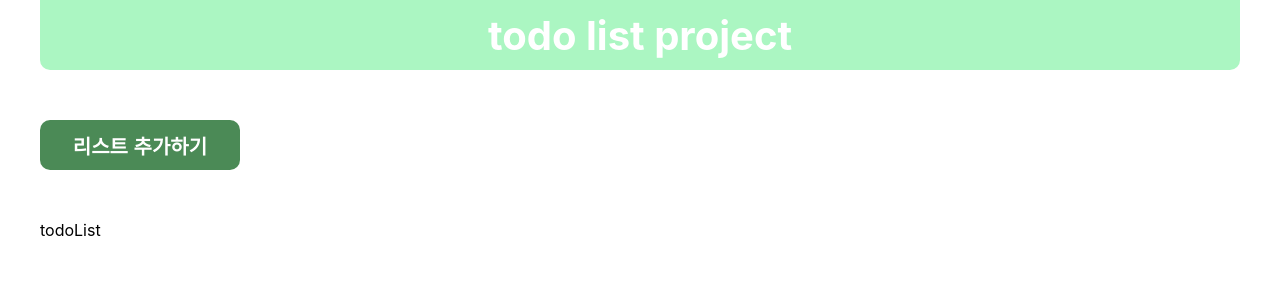
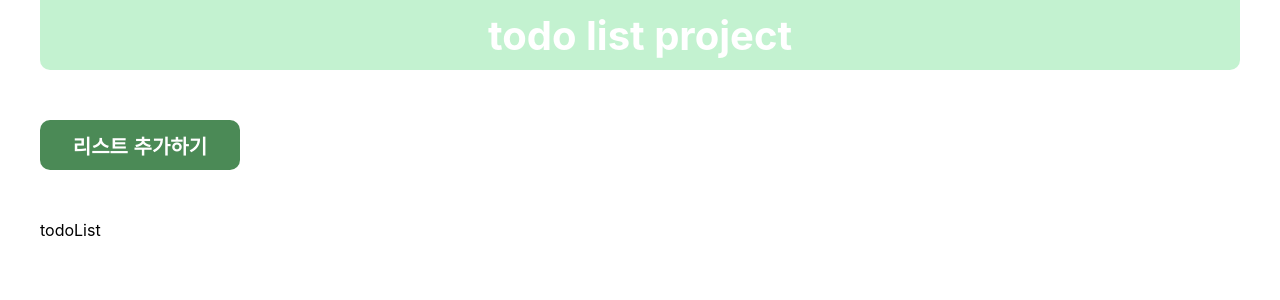
Before and after one commit to escape-engineering/react-1-teamproject, a React (Create React App) app: page / in a window 1280 px wide. Shown: the top 300 px of the page. Built offline with nearby package versions, Linux system fonts and the light colour scheme.

Commit message:
헤더 상단 바 고정

```diff
--- a/src/component/form/Form.jsx
+++ b/src/component/form/Form.jsx
@@ -68,6 +68,7 @@ const FormComponent = () => {
         </ListAddBox>
         <TodoAddExplainWrap>
           <li>제목은 15자 이하로 작성하여 주세요.</li>
+          <li>내용은 200자 이하로 작성하여 주세요.</li>
         </TodoAddExplainWrap>
       </ActiveWrap>
     </Wrap>
--- a/src/component/header/style.css
+++ b/src/component/header/style.css
@@ -1,16 +1,16 @@
 header {
   width: 100%;
   height: 70px;
-  position: relative;
   margin-bottom: 50px;
 }
 .headerWrap {
-  position: absolute;
-  left: 0;
+  position: fixed;
+  left: 50%;
   top: 0;
-  width: 100%;
+  transform: translateX(-50%);
+  width: 1200px;
   height: 70px;
-  background-color: rgb(171, 246, 194);
+  background-color: rgba(163, 235, 182, 0.648);
   border-radius: 0 0 10px 10px;
   display: flex;
   align-items: center;
```
